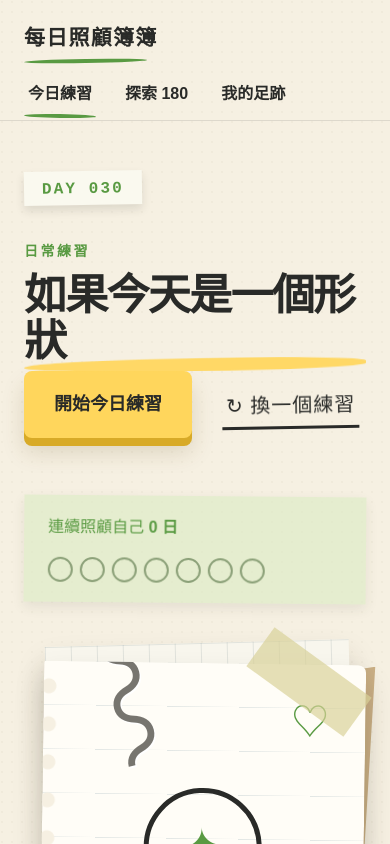
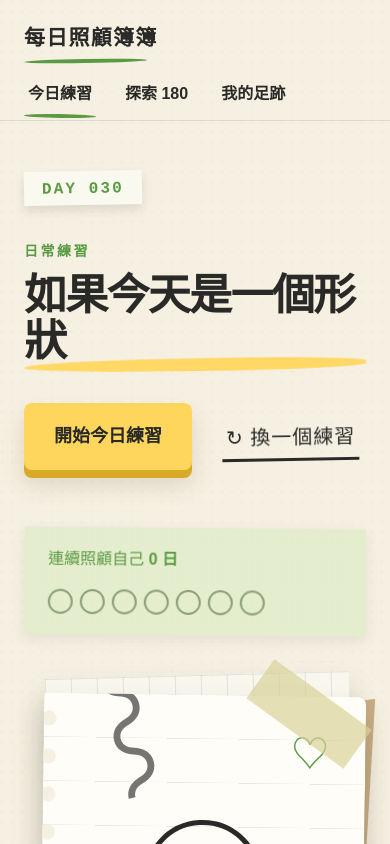
Before and after one commit to tpityac2025/hkeaa-bobo-2024, a Next.js app: page / in a window 390 px wide. Shown: the top 844 px of the page. Built offline with nearby package versions, Linux system fonts and the light colour scheme; a web font is replaced by a local one.

Commit message:
Add spacing below exercise title

```diff
--- a/app/globals.css
+++ b/app/globals.css
@@ -130,11 +130,12 @@ nav button.active::after {
   width: min(100%, 570px);
   height: 13px;
   margin-top: -6px;
+  margin-bottom: 44px;
   background: var(--yellow);
-  opacity: .92;
-  transform: rotate(-.6deg);
+  opacity: 0.92;
+  transform: rotate(-0.6deg);
   border-radius: 70% 35% 55% 40%;
-  animation: draw .65s ease both;
+  animation: draw 0.65s ease both;
 }
 @keyframes draw { from { transform: scaleX(0) rotate(-.6deg); transform-origin: left; } }
 .lead { margin: 36px 0; font-size: clamp(19px, 2vw, 26px); letter-spacing: .08em; }
@@ -394,6 +395,11 @@ footer {
 @media (max-width: 580px) {
   .brand { font-size: 21px; }
   .intro h1 { font-size: 43px; }
+
+  .marker {
+    margin-bottom: 32px;
+  }
+
   .streak-card { align-items: flex-start; flex-direction: column; }
   .paper-stack { min-height: 500px; }
   .exercise-paper { inset: 4% 1% 3% 5%; padding: 75px 30px 40px; }
```
